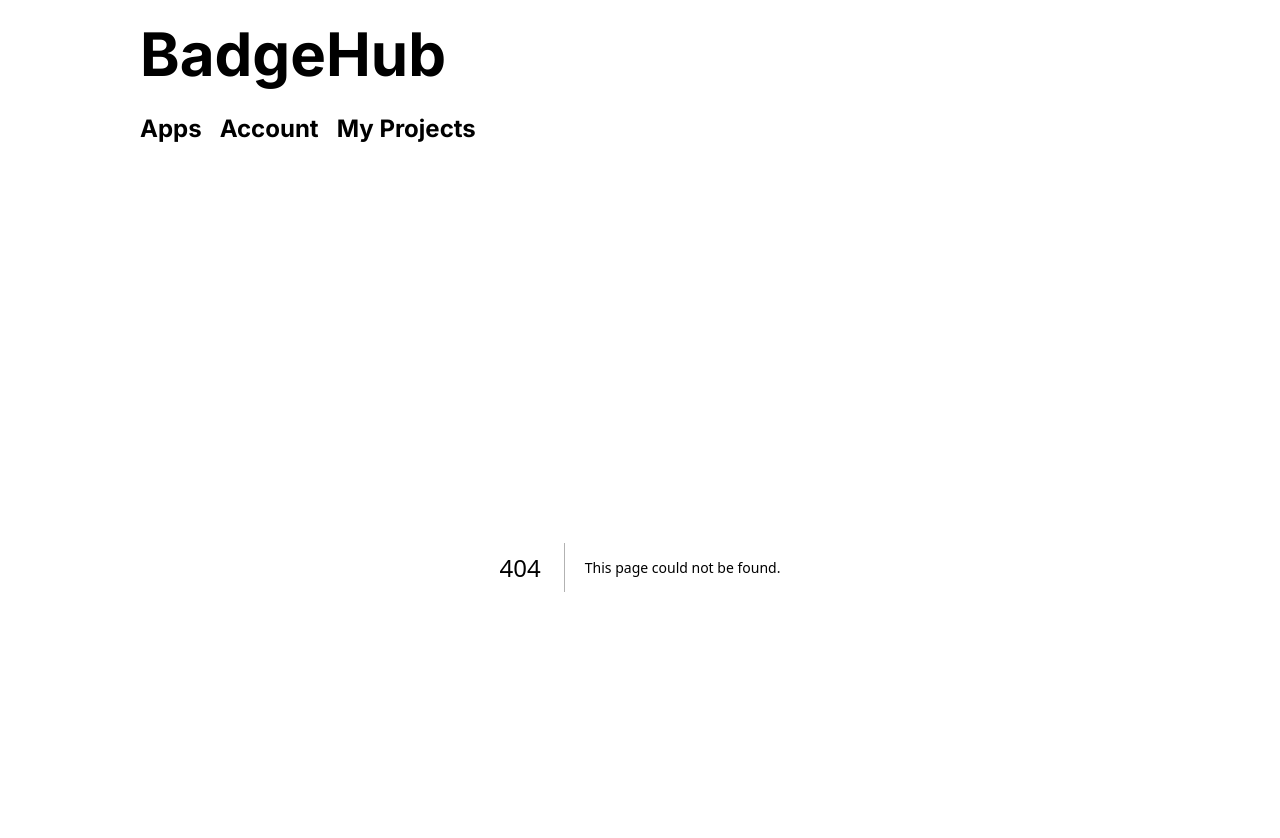
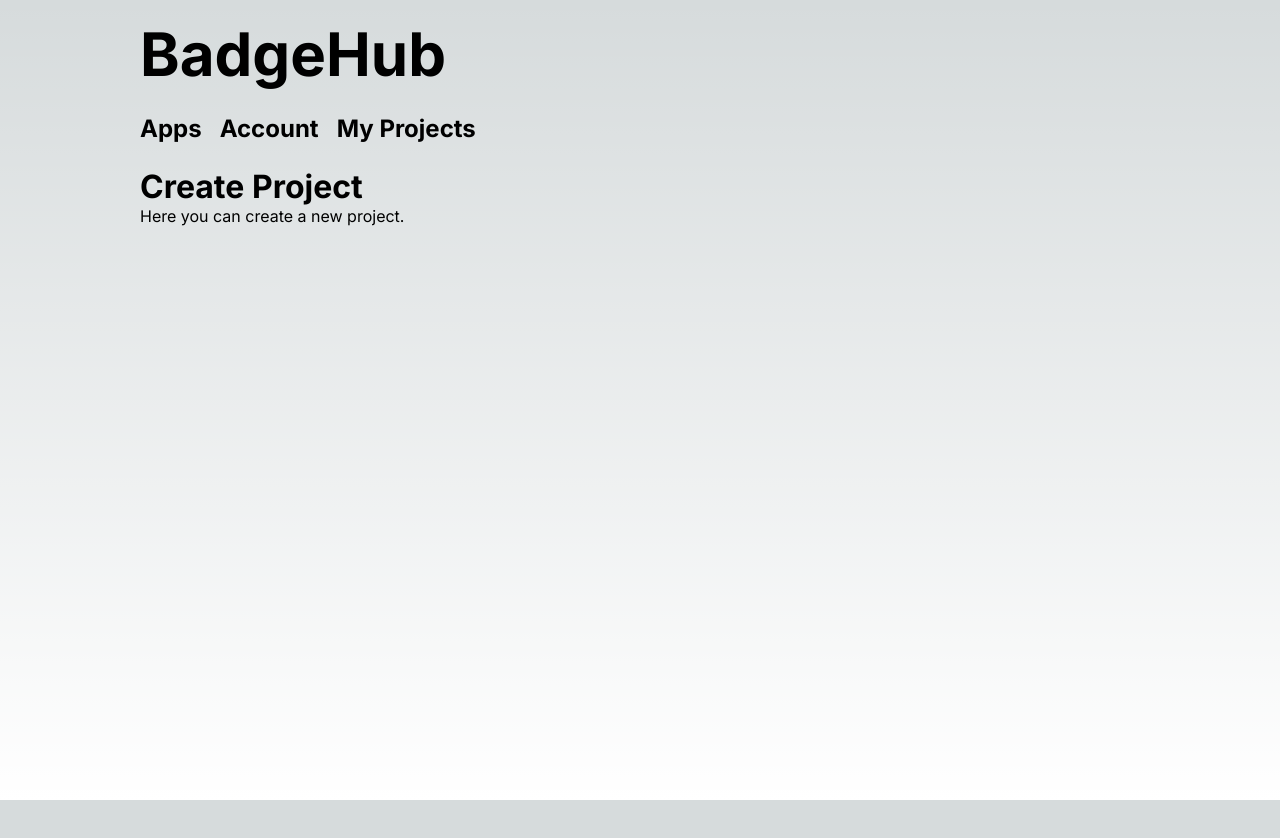
Before and after one commit to badgeteam/badgehub-frontend, a Next.js app: page /create-project in a window 1280 px wide. Before the commit this address had no page. Shown: the top 838 px of the page. After the commit the page ends 800 px from the top, so only its background shows below. Built offline with nearby package versions, Linux system fonts and the light colour scheme.

Commit message:
FRONTEND-28: add empty Create project page

```diff
--- /dev/null
+++ b/src/app/create-project/page.tsx
@@ -0,0 +1,8 @@
+export default function createProjectPage() {
+  return (
+    <main>
+      <h1>Create Project</h1>
+      <p>Here you can create a new project.</p>
+    </main>
+  );
+}
--- /dev/null
+++ b/src/app/users/[userId]/drafts/drafts.module.css
@@ -0,0 +1,4 @@
+
+.createDraftLink {
+    text-decoration: underline;
+}
--- a/src/app/users/[userId]/drafts/page.tsx
+++ b/src/app/users/[userId]/drafts/page.tsx
@@ -1,4 +1,5 @@
 import { getUserDraftProjects } from "@/badgehub-api-client/generated/swagger/private/private";
+import styles from "./drafts.module.css";
 
 export default async function AppPage({
   params,
@@ -14,6 +15,9 @@ export default async function AppPage({
   return (
     <article>
       <h2>{params.userId} Draft Projects</h2>
+      <a className={styles.createDraftLink} href={"/create-project"}>
+        Create Project
+      </a>
       <ul>
         {apps?.map((app) => (
           <li key={app.slug}>
```
